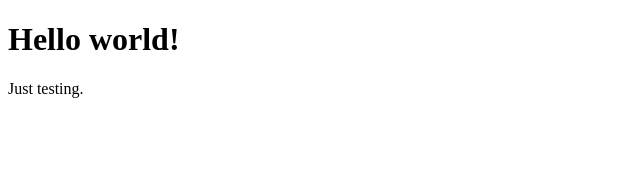
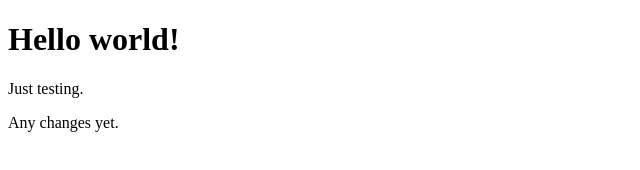
Before and after one commit to hell0world01/mainproject, a plain HTML site: page index.html in a window 1280 px wide. Shown: the whole page, without its empty margins (0-640 px from the left). Drawn offline with Linux system fonts and the light colour scheme.

Commit message:
What will happen next

```diff
--- a/index.html
+++ b/index.html
@@ -8,5 +8,6 @@
 <body>
     <h1>Hello world!</h1>
     <p>Just testing.</p>
+    <p>Any changes yet.</p>
 </body>
 </html>
```
